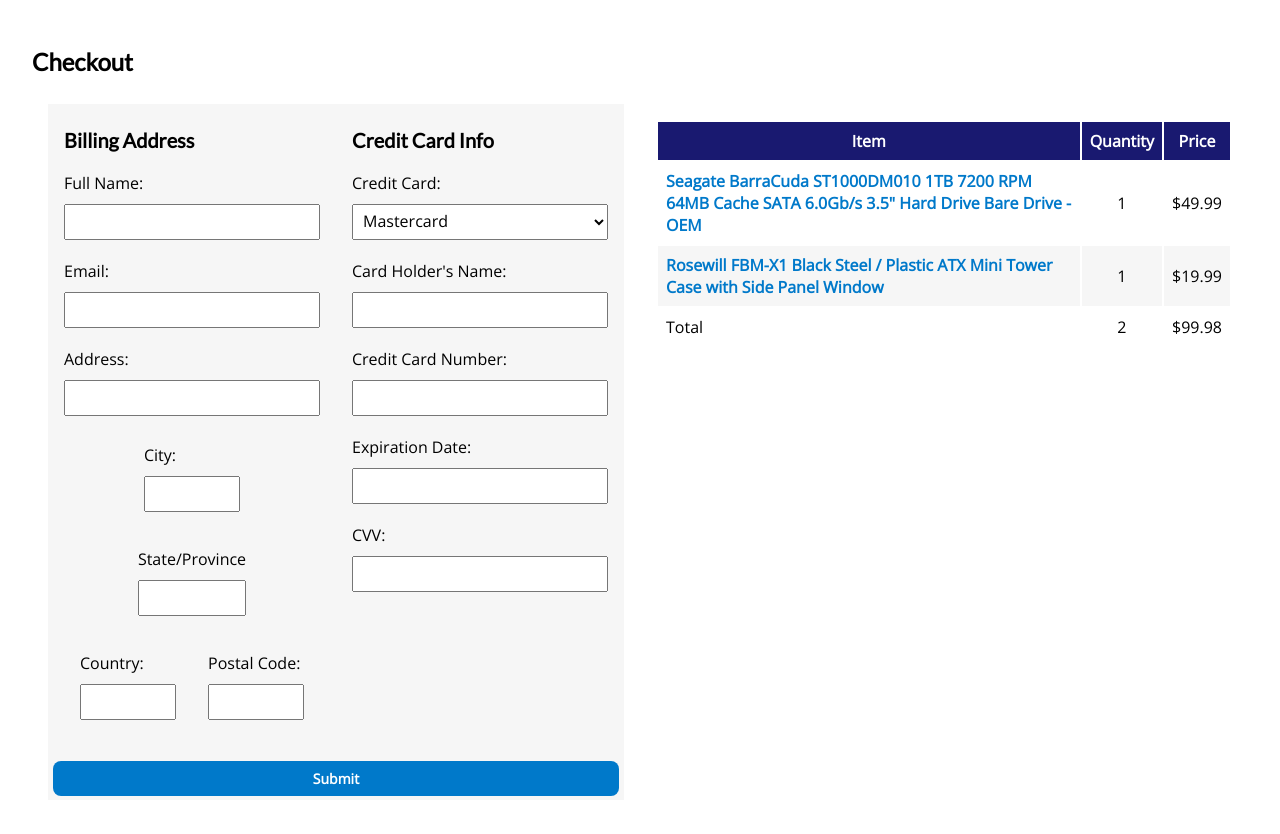
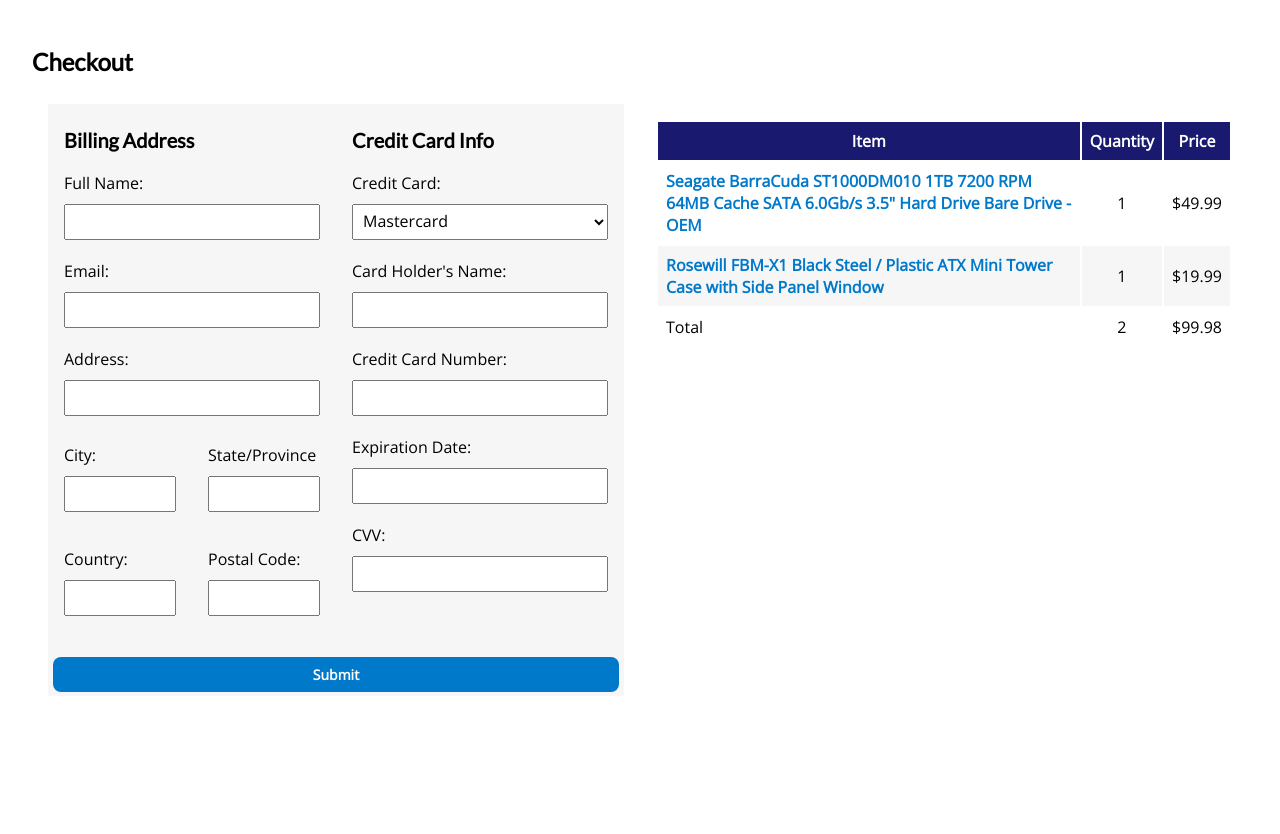
Before and after one commit to asoames/iat339P2, a plain HTML site: page checkout.html in a window 1280 px wide. Shown: the part 264-1098 px from the top of the page. After the commit the page ends 1000 px from the top, so only its background shows below. Drawn offline with nearby package versions, Linux system fonts and the light colour scheme.

Commit message:
Fix payment form inner margin and padding

```diff
--- a/checkout.html
+++ b/checkout.html
@@ -75,7 +75,7 @@
                             <label for="input-address">Address:</label>
                             <input type="text" name="input-address" id="input-address">
 
-                            <div class="row">
+                            <div class="row inner">
                                 <div class="col-50">
                                     <label for="input-city">City:</label>
                                     <input type="text" name="input-city" id="input-city">
@@ -87,7 +87,7 @@
                                 </div>
                             </div>
 
-                            <div class="row">
+                            <div class="row inner">
                                 <div class="col-50">
                                     <label for="input-country">Country:</label>
                                     <input type="text" name="input-country" id="input-country">
--- a/css/flexbox.css
+++ b/css/flexbox.css
@@ -5,6 +5,10 @@
     flex-flow: row wrap;
     align-content: center;
     justify-content: center;
+}
+
+.row.inner {
+	margin: 0 -1rem;
 }
 
 .col-50{
```
